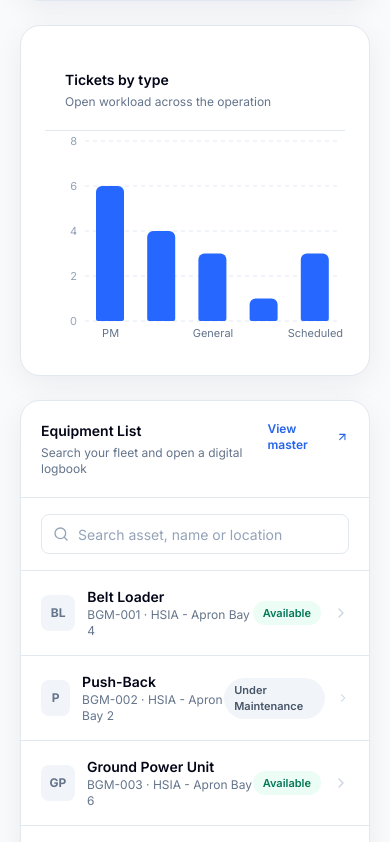
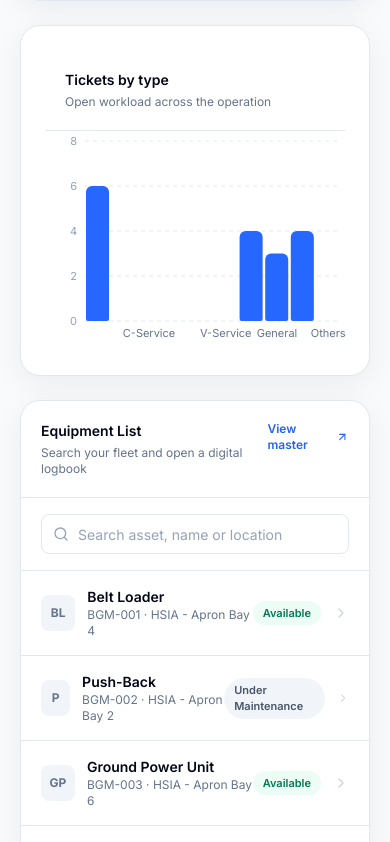
Before and after one commit to Badhon303/biman-ui, a Next.js app: page /dashboard in a window 390 px wide. Shown: the part 1702-2544 px from the top of the page. Built offline with nearby package versions, Linux system fonts and the light colour scheme.

Commit message:
UI changed

```diff
--- a/app/schedule/page.tsx
+++ b/app/schedule/page.tsx
@@ -17,7 +17,7 @@ const DUE_SOON_DAYS = 15;
 
 function equipmentName(id: string) {
   const item = equipment.find((entry) => entry.id === id);
-  return item ? `${item.type} · ${item.assetNo}` : id;
+  return item ? `${item.equipmentType} · ${item.assetNo}` : id;
 }
 
 function formatDate(value: string) {
--- a/app/tickets/[id]/page.tsx
+++ b/app/tickets/[id]/page.tsx
@@ -184,7 +184,7 @@ export default function TicketDetail() {
         <div>
           <div className="mb-2 text-xs font-semibold uppercase tracking-[.18em] text-blue-600">Maintenance ticket / {t.ticketNo}</div>
           <h1 className="text-3xl font-semibold tracking-tight">{t.faultDescription ?? t.maintenanceRecord.problemDescription}</h1>
-          <p className="mt-2 text-sm text-slate-500">{e?.assetNo} · {e?.type} · raised {t.createdDate}</p>
+          <p className="mt-2 text-sm text-slate-500">{e?.assetNo} · {e?.equipmentType} · raised {t.createdDate}</p>
         </div>
         <StatusBadge status={status} />
       </div>
@@ -347,7 +347,7 @@ export default function TicketDetail() {
               ) : (
                 <Info label="Priority" value={t.priority} />
               )}
-              <Info label="Asset" value={`${e?.assetNo} · ${e?.type}`} />
+              <Info label="Asset" value={`${e?.assetNo} · ${e?.equipmentType}`} />
               {editing ? (
                 <label className="flex items-center justify-between gap-4 border-b pb-3 text-xs">
                   <span className="text-slate-500">Assigned engineer</span>
--- a/components/dashboard/charts.tsx
+++ b/components/dashboard/charts.tsx
@@ -1,6 +1,6 @@
 'use client'
 import { PieChart, Pie, Cell, ResponsiveContainer, Tooltip, BarChart, Bar, XAxis, YAxis, CartesianGrid } from 'recharts'
-import { equipment, tickets as ticketData } from '@/lib/mock-data'
+import { equipment, ticketServiceTypes, tickets as ticketData } from '@/lib/mock-data'
 const status=[
   {name:'Available',value:equipment.filter((item)=>item.status==='Available').length},
   {name:'Under Maintenance',value:equipment.filter((item)=>item.status==='Under Maintenance').length},
@@ -8,12 +8,9 @@ const status=[
   {name:'Inactive',value:equipment.filter((item)=>item.status==='Inactive').length},
 ]
 const colors=['#2667ff','#f59e0b','#f43f5e','#94a3b8','#8b5cf6']
-const tickets=[
-  {name:'PM',value:ticketData.filter((ticket)=>ticket.serviceType==='Preventive Maintenance').length},
-  {name:'Breakdown',value:ticketData.filter((ticket)=>ticket.serviceType==='Breakdown Maintenance').length},
-  {name:'General',value:ticketData.filter((ticket)=>ticket.serviceType==='General Maintenance').length},
-  {name:'Washing',value:ticketData.filter((ticket)=>ticket.serviceType==='washing').length},
-  {name:'Scheduled',value:ticketData.filter((ticket)=>ticket.serviceType==='scheduled').length},
-]
+const tickets=ticketServiceTypes.map((serviceType)=>({
+  name: serviceType,
+  value: ticketData.filter((ticket)=>ticket.serviceType===serviceType).length,
+}))
 export function EquipmentChart(){return <div className="h-[220px] w-full"><ResponsiveContainer><PieChart><Pie data={status} innerRadius={62} outerRadius={85} paddingAngle={4} dataKey="value" strokeWidth={0}>{status.map((_,i)=><Cell key={i} fill={colors[i]}/>)}</Pie><Tooltip contentStyle={{borderRadius:12,border:'1px solid #e2e8f0',fontSize:12}}/><text x="50%" y="47%" textAnchor="middle" dominantBaseline="middle" className="fill-slate-900 text-xl font-semibold dark:fill-white">{equipment.length}</text><text x="50%" y="60%" textAnchor="middle" dominantBaseline="middle" className="fill-slate-400 text-[10px]">assets</text></PieChart></ResponsiveContainer></div>}
 export function TicketChart(){return <div className="h-[220px] w-full"><ResponsiveContainer><BarChart data={tickets} barSize={28} margin={{left:-20,right:4,top:10,bottom:0}}><CartesianGrid vertical={false} stroke="#e2e8f0" strokeDasharray="4 4"/><XAxis dataKey="name" axisLine={false} tickLine={false} tick={{fontSize:11,fill:'#64748b'}}/><YAxis axisLine={false} tickLine={false} tick={{fontSize:11,fill:'#94a3b8'}} allowDecimals={false}/><Tooltip cursor={{fill:'#f8fafc'}} contentStyle={{borderRadius:12,border:'1px solid #e2e8f0',fontSize:12}}/><Bar dataKey="value" fill="#2667ff" radius={[6,6,2,2]}/></BarChart></ResponsiveContainer></div>}
--- a/components/data-page.tsx
+++ b/components/data-page.tsx
@@ -32,6 +32,7 @@ import {
   engineers,
   nextAssetNo,
   equipmentTypes,
+  ticketServiceTypes,
 } from "@/lib/mock-data";
 import type { Equipment } from "@/lib/types";
 import { isOverdue, overdueBy } from "@/lib/utils";
@@ -67,14 +68,7 @@ export function TicketsPage() {
   const [search, setSearch] = useState("");
   const [createOpen, setCreateOpen] = useState(false);
   const [ticketRows, setTicketRows] = useState(tickets);
-  const types = [
-    "All",
-    "Preventive Maintenance",
-    "Breakdown Maintenance",
-    "General Maintenance",
-    "washing",
-    "scheduled",
-  ];
+  const types = ["All", ...ticketServiceTypes];
   const rows = ticketRows.filter(
     (t) =>
       (filter === "All" || t.serviceType === filter) &&
@@ -87,7 +81,7 @@ export function TicketsPage() {
       <PageHeader
         eyebrow="Maintenance / Tickets"
         title="Tickets"
-        subtitle="One queue for preventive, breakdown, corrective and washing work."
+        subtitle="One queue for F, B, C, D, E and V services, breakdown, general, washing and custom work."
         action={
           <Button onClick={() => setCreateOpen(true)}>
             <Plus className="h-4 w-4" />
@@ -113,17 +107,7 @@ export function TicketsPage() {
                 onClick={() => setFilter(t)}
                 className={`rounded-lg px-3 py-2 text-xs font-semibold transition ${filter === t ? "bg-blue-600 text-white" : "bg-slate-100 text-slate-600 hover:bg-slate-200 dark:bg-slate-800 dark:text-slate-300"}`}
               >
-                {t === "Preventive Maintenance"
-                  ? "PM"
-                  : t === "Breakdown Maintenance"
-                    ? "Breakdown"
-                    : t === "General Maintenance"
-                      ? "General"
-                      : t === "washing"
-                        ? "Washing"
-                        : t === "scheduled"
-                          ? "Scheduled"
-                          : t}
+                {t}
               </button>
             ))}
           </div>
@@ -215,6 +199,9 @@ export function TicketsPage() {
   );
 }
 function TicketModal({ onClose }: { onClose: () => void }) {
+  const [serviceType, setServiceType] = useState(ticketServiceTypes[0]);
+  const [customService, setCustomService] = useState("");
+
   return (
     <div className="fixed inset-0 z-50 grid place-items-center bg-slate-950/40 p-4 backdrop-blur-sm">
       <div className="max-h-[90vh] w-full max-w-2xl overflow-y-auto rounded-2xl border bg-white p-6 shadow-2xl dark:bg-slate-900">
@@ -249,19 +236,37 @@ function TicketModal({ onClose }: { onClose: () => void }) {
                 </option>
                 {equipment.map((item) => (
                   <option key={item.id} value={item.id}>
-                    {item.assetNo} · {item.type}
+                    {item.assetNo} · {item.equipmentType}
                   </option>
                 ))}
               </Select>
             </label>
             <label className="text-xs font-semibold">
-              Ticket type
-              <Select className="mt-2 w-full" defaultValue="Breakdown Maintenance">
-                <option>Breakdown Maintenance</option>
-                <option>General Maintenance</option>
-                <option>Washing</option>
+              Service type
+              <Select
+                className="mt-2 w-full"
+                value={serviceType}
+                onChange={(event) => setServiceType(event.target.value as (typeof ticketServiceTypes)[number])}
+              >
+                {ticketServiceTypes.map((type) => (
+                  <option key={type} value={type}>
+                    {type}
+                  </option>
+                ))}
               </Select>
             </label>
+            {serviceType === "Others" && (
+              <label className="text-xs font-semibold">
+                Custom service
+                <Input
+                  className="mt-2"
+                  value={customService}
+                  onChange={(event) => setCustomService(event.target.value)}
+                  placeholder="Enter custom service type"
+                  required
+                />
+              </label>
+            )}
             <label className="text-xs font-semibold">
               Priority
               <Select className="mt-2 w-full" defaultValue="Medium">
@@ -356,7 +361,7 @@ function RichTextEditor({ placeholder }: { placeholder: string }) {
   );
 }
 function getName(id: string) {
-  return equipment.find((e) => e.id === id)?.type ?? id;
+  return equipment.find((e) => e.id === id)?.equipmentType ?? id;
 }
 function EquipmentModal({
   onClose,
@@ -406,7 +411,7 @@ function EquipmentModal({
             onAdd({
               id: `eq${Date.now()}`,
               assetNo,
-              type,
+              equipmentType: type,
               manufacturer,
               model,
               engineModel,
@@ -610,7 +615,7 @@ export function EquipmentPage() {
   const rows = equipmentList.filter(
     (e) =>
       (status === "All" || e.status === status) &&
-      `${e.assetNo} ${e.type} ${e.manufacturer} ${e.location}`
+      `${e.assetNo} ${e.equipmentType} ${e.manufacturer} ${e.location}`
         .toLowerCase()
         .includes(q.toLowerCase()),
   );
@@ -683,7 +688,7 @@ export function EquipmentPage() {
           <THead>
             <TR>
               <TH>Asset no.</TH>
-              <TH>Type</TH>
+              <TH>Equipment Type</TH>
               <TH>Manufacturer / model</TH>
               <TH>Hour meter</TH>
               <TH>Biman serial no.</TH>
@@ -703,7 +708,7 @@ export function EquipmentPage() {
                 </TD>
                 <TD>
                   <Link href={`/equipment/${e.id}`} className="font-medium hover:text-blue-600">
-                    {e.type}
+                    {e.equipmentType}
                   </Link>
                 </TD>
                 <TD>
@@ -880,7 +885,7 @@ function RequestModal({
               >
                 {equipment.map((item) => (
                   <option key={item.id} value={item.id}>
-                    {item.assetNo} · {item.type}
+                    {item.assetNo} · {item.equipmentType}
                   </option>
                 ))}
               </Select>
--- a/lib/mock-data.ts
+++ b/lib/mock-data.ts
@@ -5,6 +5,7 @@ import type {
   EquipmentType,
   EquipmentTypeService,
   MaintenanceSchedule,
+  TicketType,
   Ticket,
   User,
 } from "@/lib/types";
@@ -91,7 +92,7 @@ export const equipment: Equipment[] = [
   {
     id: "eq1",
     assetNo: "BGM-001",
-    type: "Belt Loader",
+    equipmentType: "Belt Loader",
     manufacturer: "TLD",
     model: "NBL-800",
     engineModel: "Kubota V2403",
@@ -131,7 +132,7 @@ export const equipment: Equipment[] = [
   {
     id: "eq2",
     assetNo: "BGM-002",
-    type: "Push-Back",
+    equipmentType: "Push-Back",
     manufacturer: "TLD",
     model: "TMX-150",
     engineModel: "Cummins QSB 4.5",
@@ -154,7 +155,7 @@ export const equipment: Equipment[] = [
   {
     id: "eq3",
     assetNo: "BGM-003",
-    type: "Ground Power Unit",
+    equipmentType: "Ground Power Unit",
     manufacturer: "TLD",
     model: "GPU-90",
     engineModel: "John Deere 4045",
@@ -183,7 +184,7 @@ export const equipment: Equipment[] = [
   {
     id: "eq4",
     assetNo: "BGM-004",
-    type: "Passenger Steps",
+    equipmentType: "Passenger Steps",
     manufacturer: "EINSA",
     model: "PS-4500",
     engineModel: "N/A",
@@ -205,7 +206,7 @@ export const equipment: Equipment[] = [
   {
     id: "eq5",
     assetNo: "BGM-005",
-    type: "AC Units",
+    equipmentType: "AC Units",
     manufacturer: "TLD",
     model: "ACU-60",
     engineModel: "Kubota V3800",
@@ -232,7 +233,7 @@ export const equipment: Equipment[] = [
   {
     id: "eq6",
     assetNo: "BGM-006",
-    type: "Push-Back",
+    equipmentType: "Push-Back",
     manufacturer: "TLD",
     model: "TMX-150",
     engineModel: "Cummins QSB 4.5",
@@ -252,7 +253,7 @@ export const equipment: Equipment[] = [
   {
     id: "eq7",
     assetNo: "BGM-007",
-    type: "Push-Back",
+    equipmentType: "Push-Back",
     manufacturer: "TLD",
     model: "TPX-400",
     engineModel: "Cummins QSL9",
@@ -274,7 +275,7 @@ export const equipment: Equipment[] = [
   {
     id: "eq8",
     assetNo: "BGM-008",
-    type: "Air Start Unit",
+    equipmentType: "Air Start Unit",
     manufacturer: "TLD",
     model: "ASU-50",
     engineModel: "N/A",
@@ -291,7 +292,7 @@ export const equipment: Equipment[] = [
   {
     id: "eq9",
     assetNo: "BGM-009",
-    type: "Pallet Transporter",
+    equipmentType: "Pallet Transporter",
     manufacturer: "TLD",
     model: "CL-7000",
     engineModel: "N/A",
@@ -308,7 +309,7 @@ export const equipment: Equipment[] = [
   {
     id: "eq10",
     assetNo: "BGM-010",
-    type: "Push-Back",
+    equipmentType: "Push-Back",
     manufacturer: "TLD",
     model: "TB-100",
     engineModel: "N/A",
@@ -325,7 +326,7 @@ export const equipment: Equipment[] = [
   {
     id: "eq11",
     assetNo: "BGM-011",
-    type: "Pallet Transporter",
+    equipmentType: "Pallet Transporter",
     manufacturer: "TLD",
     model: "BC-25",
     engineModel: "N/A",
@@ -342,7 +343,7 @@ export const equipment: Equipment[] = [
   {
     id: "eq12",
     assetNo: "BGM-012",
-    type: "Water/Flush Cart",
+    equipmentType: "Water/Flush Cart",
     manufacturer: "TLD",
     model: "LSV-300",
     engineModel: "N/A",
@@ -359,7 +360,7 @@ export const equipment: Equipment[] = [
   {
     id: "eq13",
     assetNo: "BGM-013",
-    type: "Water/Flush Cart",
+    equipmentType: "Water/Flush Cart",
     manufacturer: "TLD",
     model: "PWV-200",
     engineModel: "N/A",
@@ -376,7 +377,7 @@ export const equipment: Equipment[] = [
   {
     id: "eq14",
     assetNo: "BGM-014",
-    type: "Ground Power Unit",
+    equipmentType: "Ground Power Unit",
     manufacturer: "TLD",
     model: "GPU-90",
     engineModel: "John Deere 4045",
@@ -515,11 +516,24 @@ const baseChecklist = (): Ticket["maintenanceRecord"]["inspectionChecklist"] =>
   { id: "c60", category: "General", label: "Safety/identification stickers checked", checked: false },
 ];
 
+export const ticketServiceTypes: TicketType[] = [
+  "F-Service",
+  "B-Service",
+  "C-Service",
+  "D-Service",
+  "E-Service",
+  "V-Service",
+  "Breakdown",
+  "General",
+  "Washing",
+  "Others",
+];
+
 export const tickets: Ticket[] = [
   {
     id: "t1",
     ticketNo: "PM-2026-001",
-    serviceType: "Preventive Maintenance",
+    serviceType: "F-Service",
     equipmentId: "eq1",
     priority: "Medium",
     status: "Open",
@@ -550,7 +564,7 @@ export const tickets: Ticket[] = [
   {
     id: "t2",
     ticketNo: "BM-2026-018",
-    serviceType: "Breakdown Maintenance",
+    serviceType: "Breakdown",
     equipmentId: "eq2",
     faultDescription: "Hydraulic leak from main lift cylinder",
     priority: "High",
@@ -595,7 +609,7 @@ export const tickets: Ticket[] = [
   {
     id: "t3",
     ticketNo: "GM-2026-005",
-    serviceType: "General Maintenance",
+    serviceType: "General",
     equipmentId: "eq5",
     faultDescription: "Cabin light not working",
     priority: "Low",
@@ -626,7 +640,7 @@ export const tickets: Ticket[] = [
   {
     id: "t4",
     ticketNo: "PM-2026-021",
-    serviceType: "Preventive Maintenance",
+    serviceType: "F-Service",
     equipmentId: "eq4",
     priority: "Medium",
     status: "Awaiting Verification",
@@ -675,7 +689,7 @@ export const tickets: Ticket[] = [
   {
     id: "t5",
     ticketNo: "BM-2026-019",
-    serviceType: "Breakdown Maintenance",
+    serviceType: "Breakdown",
     equipmentId: "eq9",
     faultDescription: "Main lift motor overheating",
     priority: "High",
@@ -719,7 +733,7 @@ export const tickets: Ticket[] = [
   {
     id: "t6",
     ticketNo: "WS-2026-011",
-    serviceType: "washing",
+    serviceType: "Washing",
     equipmentId: "eq1",
     priority: "Low",
     status: "Completed",
@@ -764,7 +778,7 @@ export const tickets: Ticket[] = [
   {
     id: "t7",
     ticketNo: "PM-2026-014",
-    serviceType: "Preventive Maintenance",
+    serviceType: "F-Service",
     equipmentId: "eq3",
     priority: "Medium",
     status: "Closed",
@@ -809,7 +823,7 @@ export const tickets: Ticket[] = [
   {
     id: "t8",
     ticketNo: "BM-2026-020",
-    serviceType: "Breakdown Maintenance",
+    serviceType: "Breakdown",
     equipmentId: "eq5",
     faultDescription: "Compressor not engaging",
     priority: "High",
@@ -855,7 +869,7 @@ export const tickets: Ticket[] = [
   {
     id: "t9",
     ticketNo: "WS-2026-012",
-    serviceType: "scheduled",
+    serviceType: "Washing",
     equipmentId: "eq7",
     priority: "Low",
     status: "Open",
@@ -885,7 +899,7 @@ export const tickets: Ticket[] = [
   {
     id: "t10",
     ticketNo: "PM-2026-022",
-    serviceType: "Preventive Maintenance",
+    serviceType: "F-Service",
     equipmentId: "eq6",
     priority: "Medium",
     status: "Assigned",
@@ -922,7 +936,7 @@ export const tickets: Ticket[] = [
   {
     id: "t11",
     ticketNo: "GM-2026-006",
-    serviceType: "General Maintenance",
+    serviceType: "General",
     equipmentId: "eq8",
     faultDescription: "Loose panel cover",
     priority: "Low",
@@ -966,7 +980,7 @@ export const tickets: Ticket[] = [
   {
     id: "t12",
     ticketNo: "PM-2026-023",
-    serviceType: "Preventive Maintenance",
+    serviceType: "F-Service",
     equipmentId: "eq10",
     priority: "Medium",
     status: "Open",
@@ -996,7 +1010,7 @@ export const tickets: Ticket[] = [
   {
     id: "t13",
     ticketNo: "WS-2026-013",
-    serviceType: "scheduled",
+    serviceType: "Washing",
     equipmentId: "eq9",
     priority: "Low",
     status: "Open",
@@ -1026,7 +1040,7 @@ export const tickets: Ticket[] = [
   {
     id: "t14",
     ticketNo: "BM-2026-021",
-    serviceType: "Breakdown Maintenance",
+    serviceType: "Breakdown",
     equipmentId: "eq11",
     faultDescription: "Wheel bearing seized",
     priority: "Medium",
@@ -1072,7 +1086,7 @@ export const tickets: Ticket[] = [
   {
     id: "t15",
     ticketNo: "PM-2026-024",
-    serviceType: "Preventive Maintenance",
+    serviceType: "F-Service",
     equipmentId: "eq12",
     priority: "Medium",
     status: "Closed",
@@ -1117,7 +1131,7 @@ export const tickets: Ticket[] = [
   {
     id: "t16",
     ticketNo: "GM-2026-007",
-    serviceType: "General Maintenance",
+    serviceType: "General",
     equipmentId: "eq14",
     faultDescription: "Control panel display flickering",
     priority: "Medium",
@@ -1161,7 +1175,7 @@ export const tickets: Ticket[] = [
   {
     id: "t17",
     ticketNo: "WS-2026-014",
-    serviceType: "scheduled",
+    serviceType: "Washing",
     equipmentId: "eq13",
     priority: "Low",
     status: "Assigned",
```
Also changed, not shown: app/dashboard/page.tsx (+6 -6 lines), app/equipment/[id]/page.tsx (+4 -4 lines), components/admin-pages.tsx (+2 -2 lines), lib/types.ts (+11 -2 lines), 2 other files (tests, documents, lock files or other folders).
